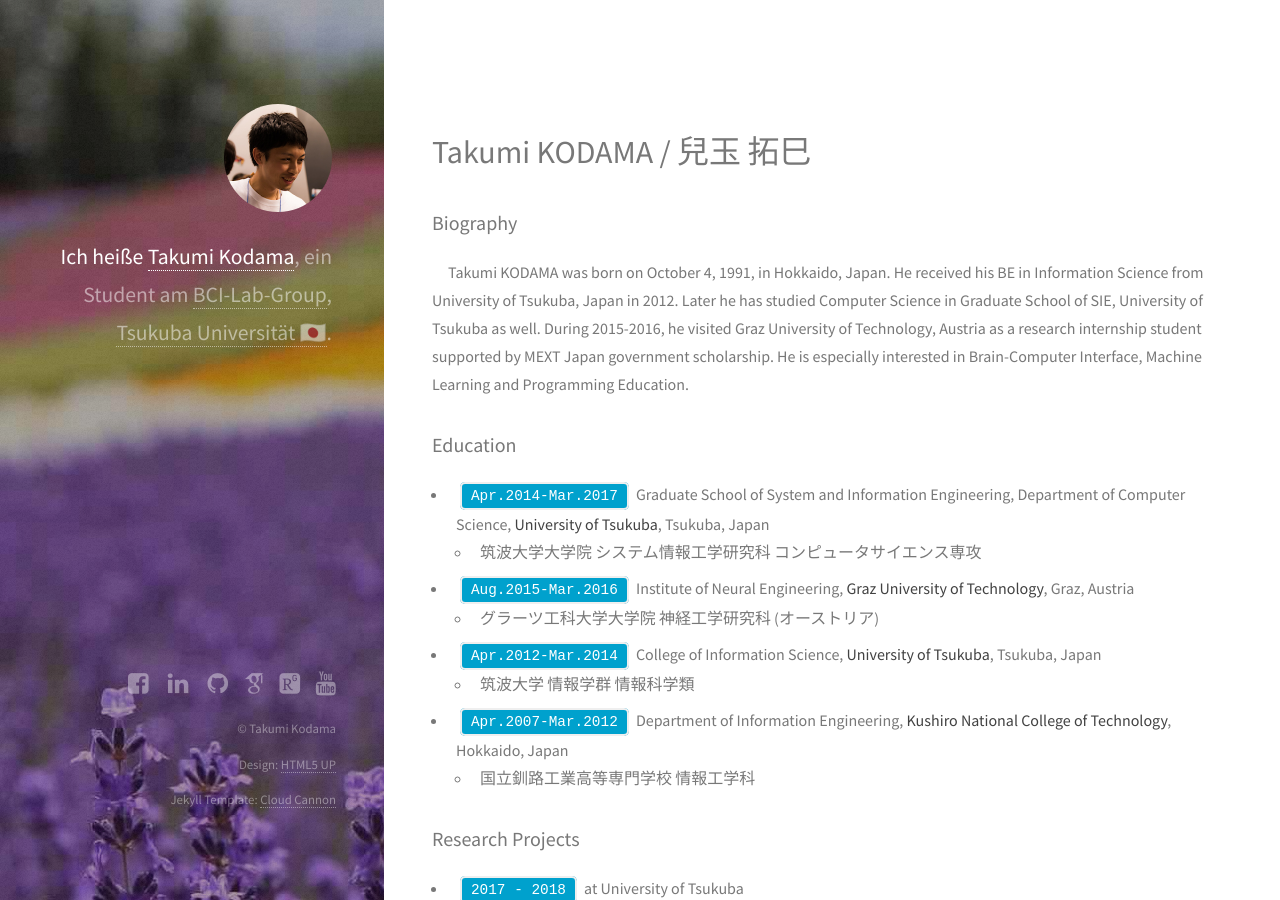
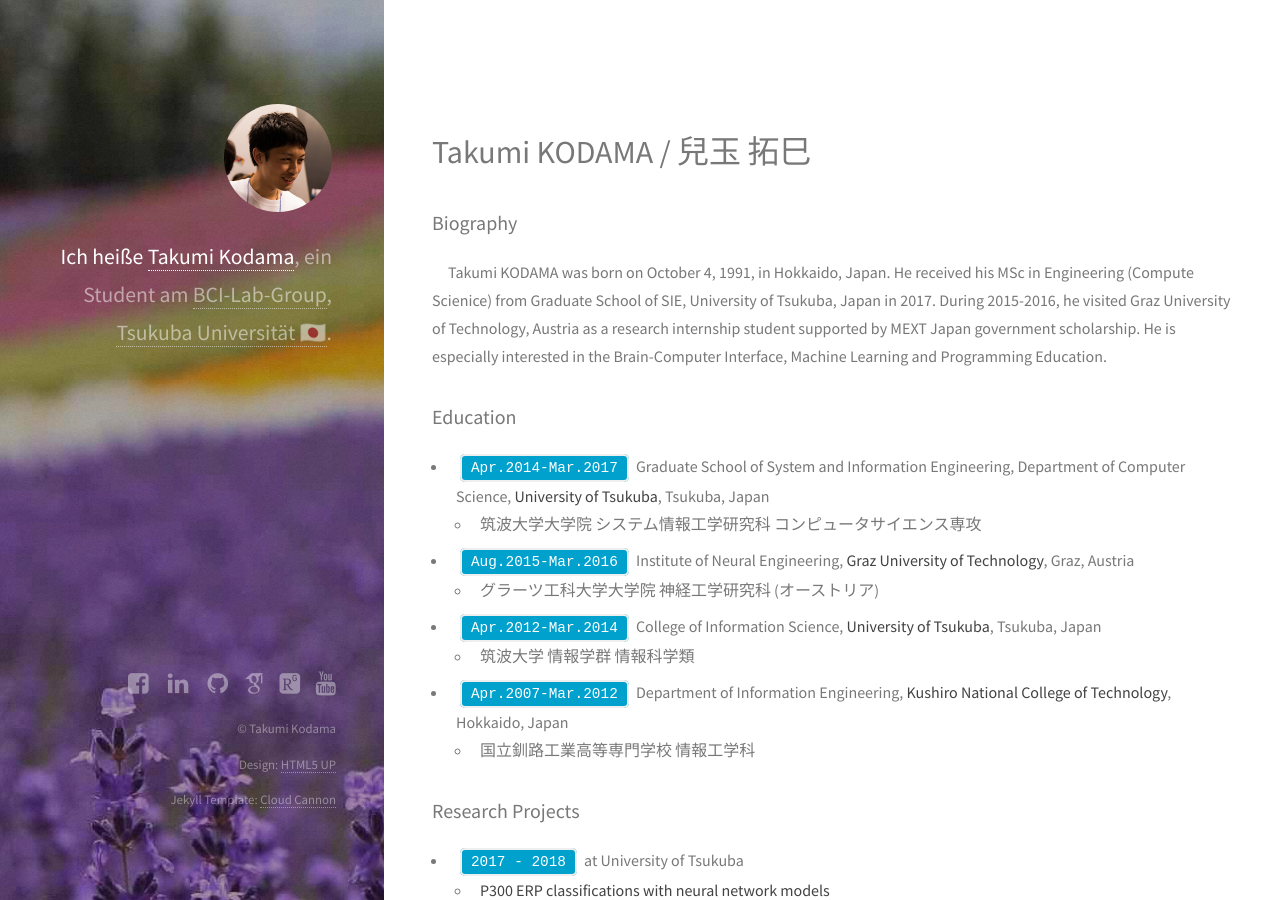
Before and after one commit to shartsu/shartsu.github.io, a Jekyll site: the page built from profile/index.markdown, in a window 1280 px wide and 900 px high. Built offline with Jekyll 4.4.1, drawn with Linux system fonts in a browser that asks for light colours; some web fonts are replaced; comment, search, counter and statistics services are not loaded.

Commit message:
update introduction paragraph

```diff
--- a/profile/index.markdown
+++ b/profile/index.markdown
@@ -8,7 +8,7 @@
 
 ### Biography
 
-　Takumi KODAMA was born on October 4, 1991, in Hokkaido, Japan. He received his BE in Information Science from University of Tsukuba, Japan in 2012. Later he has studied Computer Science in Graduate School of SIE, University of Tsukuba as well. During 2015-2016, he visited Graz University of Technology, Austria as a research internship student supported by MEXT Japan government scholarship. He is especially interested in Brain-Computer Interface, Machine Learning and Programming Education.
+　Takumi KODAMA was born on October 4, 1991, in Hokkaido, Japan. He received his MSc in Engineering (Compute Scienice) from Graduate School of SIE, University of Tsukuba, Japan in 2017. During 2015-2016, he visited Graz University of Technology, Austria as a research internship student supported by MEXT Japan government scholarship. He is especially interested in the Brain-Computer Interface, Machine Learning and Programming Education.
 
 ### Education
 - `Apr.2014-Mar.2017` Graduate School of System and Information Engineering, Department of Computer Science, **University of Tsukuba**, Tsukuba, Japan
```
